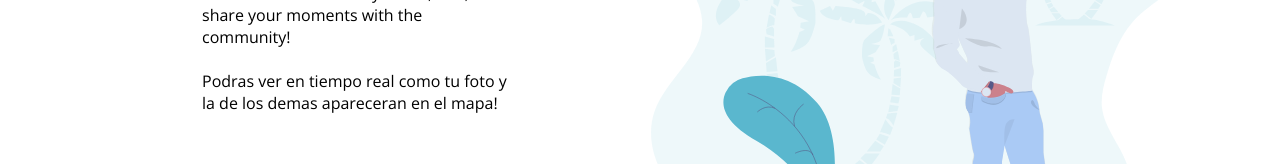
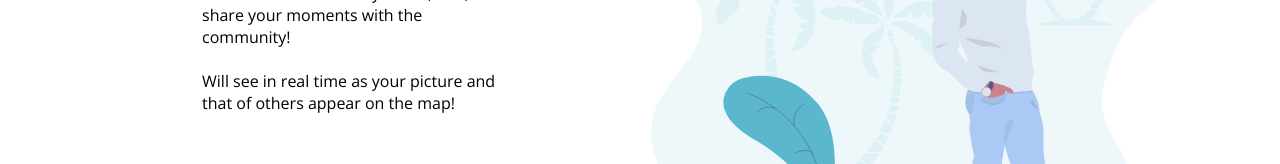
Before and after one commit to winemago/web-app-express.js, a website: page public/index.html in a window 1280 px wide. Shown: the part 331-495 px from the top of the page. Drawn offline with nearby package versions, Linux system fonts and the light colour scheme.

Commit message:
Update index.html

```diff
--- a/public/index.html
+++ b/public/index.html
@@ -25,7 +25,7 @@
         <div class="wel-description">
             <h1>Selfimap</h1>
             <p>Take a selfie wherever you are, and, share your moments with the community!</p><br>
-            <p>Podras ver en tiempo real como tu foto y la de los demas apareceran en el mapa!</p>
+            <p>Will see in real time as your picture and that of others appear on the map!</p>
             <div class="icons">
                 <a href="https://github.com/winemago/web-app-express.js"><img src="images/github.svg" alt="github"></a>
                 <a href="https://www.linkedin.com/in/piero-dondero-77625b158/"><img src="/images/linkedin.svg" alt="linkedin"></a>
```
